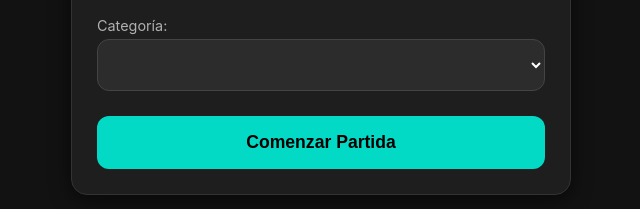
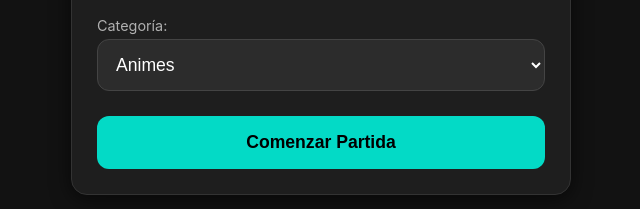
Before and after one commit to CodesJosh/ImpostorGame, a plain HTML site: page index.html in a window 1280 px wide. Shown: the part 477-686 px from the top of the page, 319-959 px from the left. Drawn offline with Linux system fonts and the light colour scheme.

Commit message:
Actualizar index.html

```diff
--- a/index.html
+++ b/index.html
@@ -252,8 +252,8 @@
         "Dar jugo", "Pasar piola", "Estar pal gato", "Hacer una completada",
         "Pedir la de más", "Salirse de madre", "Vender la pomada", "Estar de miedo",
         "Estar en la quemada", "Ser carne de perro"
-    ]
-                "Videojuegos": [
+    ],
+        "Videojuegos": [
                 "Valorant", "Minecraft", "League of Legends", "Brown Dust 2",
                 "Counter-Strike", "Roblox", "Fortnite", "Grand Theft Auto V",
                 "The Legend of Zelda", "Super Mario Odyssey", "Elden Ring", "God of War",
```
